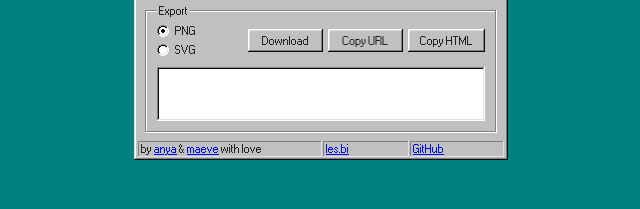
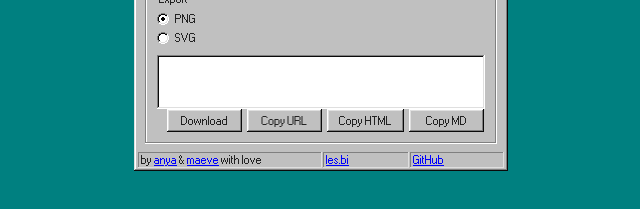
Before and after one commit to hummusbird/badge-gen, a website: page frontend/index.html in a window 1280 px wide. Shown: the part 421-630 px from the top of the page, without its empty margins (319-959 px from the left). Drawn offline with nearby package versions, Linux system fonts and the light colour scheme; no server answers.

Commit message:
add ability to copy image as markdown

```diff
--- a/frontend/index.html
+++ b/frontend/index.html
@@ -84,14 +84,17 @@
                             <label for="svg">SVG</label>
                         </div>
                     </div>
-                    <div class="download-buttons">
-                        <button id="download">Download</button>
-                        <button id="copyURL">Copy URL</button>
-                        <button id="copyHTML">Copy HTML</button>
-                    </div>
                 </div>
+
                 <div class="field-row-stacked">
                     <textarea id="html-textarea" rows="4" readonly></textarea>
+                </div>
+
+                <div class="download-buttons">
+                    <button id="download">Download</button>
+                    <button id="copyURL">Copy URL</button>
+                    <button id="copyHTML">Copy HTML</button>
+                    <button id="copyMarkdown">Copy MD</button>
                 </div>
 
             </fieldset>
--- a/frontend/index.js
+++ b/frontend/index.js
@@ -209,6 +209,7 @@ async function refreshExport() {
     if (currentChoice.flag2 !== 'no-flag') {
         title += ` ${currentChoice.flag2}`;
     }
+
     document.getElementById('html-textarea').value =
         `<a href="${baseUrl}"><img title="${title}" ${exportType === 'png' ? 'style="image-rendering: pixelated;"' : ''} src="${baseUrl}${url}"></a>`;
     document
@@ -221,6 +222,7 @@ async function refreshExport() {
         );
     document.getElementById('copyURL').setAttribute('onclick', 'copyToClipboard(`' + baseUrl + url + '`)');
     document.getElementById('download').setAttribute('onclick', 'window.open(`' + url + '`)');
+    document.getElementById('copyMarkdown').setAttribute('onclick', 'copyToClipboard(`![' + title + '](' + baseUrl + url + ')`)');
 }
 
 function copyToClipboard(text) {
```
